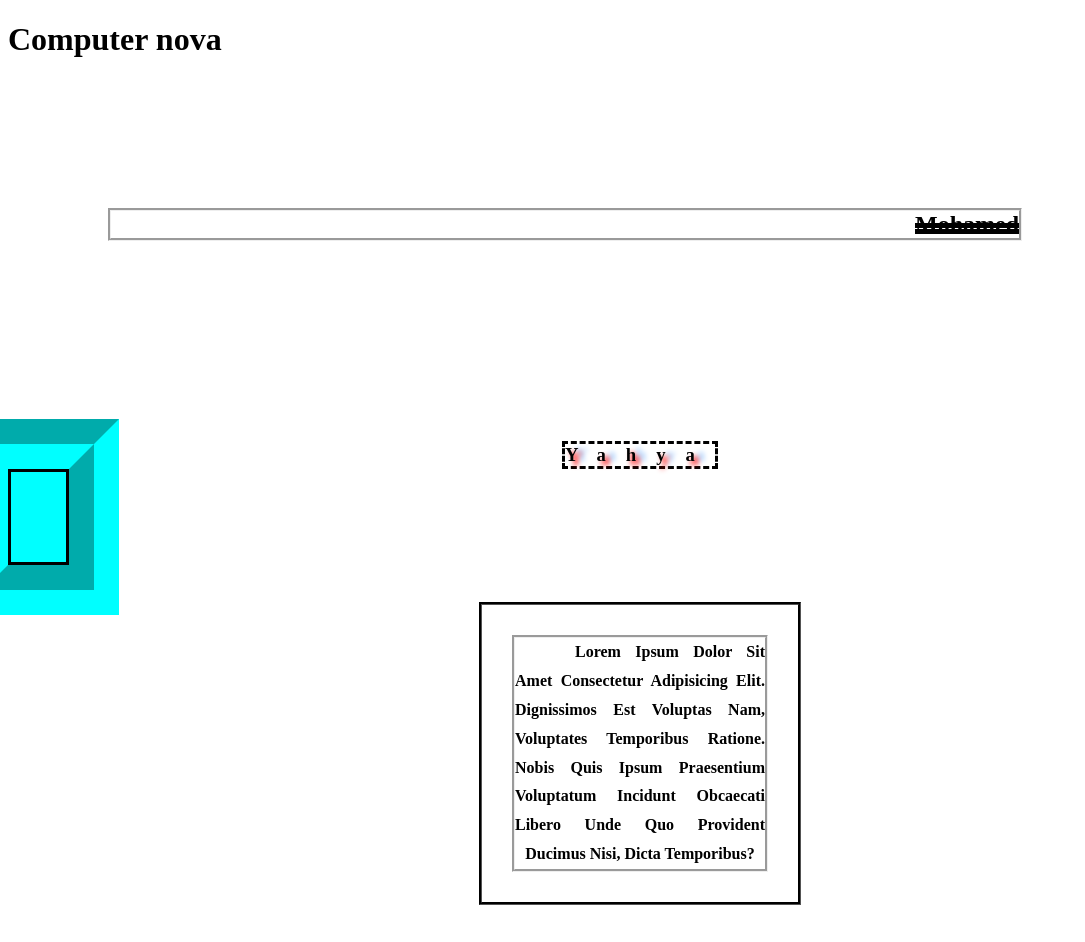
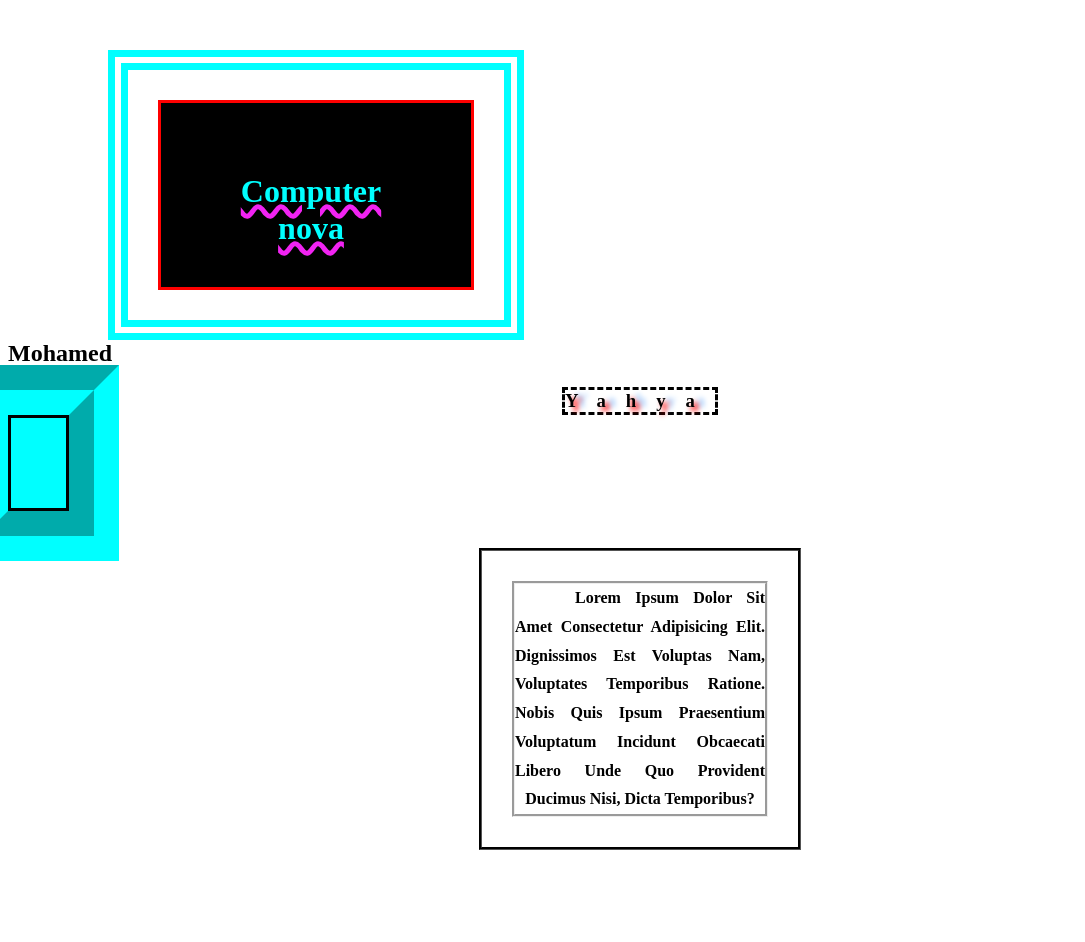
Before and after one commit to Mohamedbar11062006/2.6-margins, a plain HTML site: page index.html in a window 1280 px wide. Shown: the whole page, without its empty margins (0-1085 px from the left). After the commit the page ends 887 px from the top, so only its background shows below. Drawn offline with Linux system fonts and the light colour scheme.

Commit message:
remove h2 style

```diff
--- a/index.html
+++ b/index.html
@@ -5,14 +5,30 @@
     <meta name="viewport" content="width=device-width, initial-scale=1.0">
     <title>Document</title>
     <style>
-        h2{
-            border: groove;
-            margin-top: 150px;
-            margin-bottom: 200px;
-            margin-right: 250px;
-            margin-left: 100px;
-            text-align: right;
-            text-decoration: line-through black double 5px;
+        h1{
+            border: solid red;
+            margin-top: 100px;
+            margin-bottom: 50px;
+            margin-left: 150px;
+            margin-right: 200px;
+            padding-left: 50px;
+            padding-bottom: 40px;
+            padding-right: 60px;
+            padding-top: 70px;
+            outline-style: double;
+            outline-color: aqua;
+            outline-width: 20px;
+            outline-offset: 30px;
+            width: 200px;
+            color: aqua;
+            background-color: black;
+            text-align: center;
+            text-decoration-line: underline;
+            text-decoration-color: #f123f2;
+            text-decoration-style: wavy;
+            text-decoration-thickness: 5px;
+            word-spacing: 10px;
+
         }
         h3{
             border: dashed;
```
